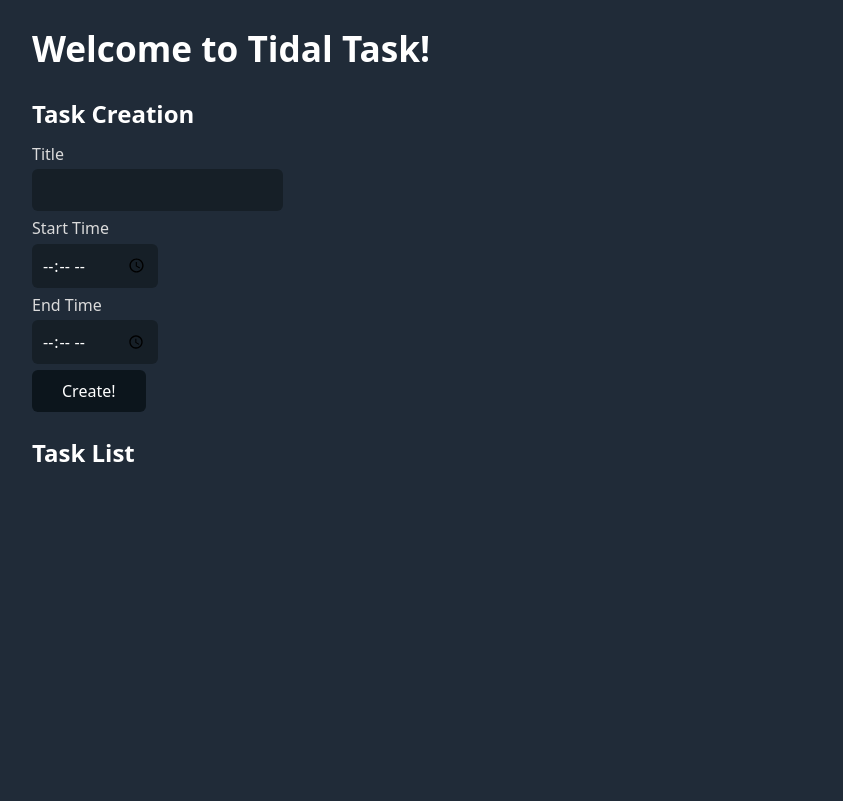
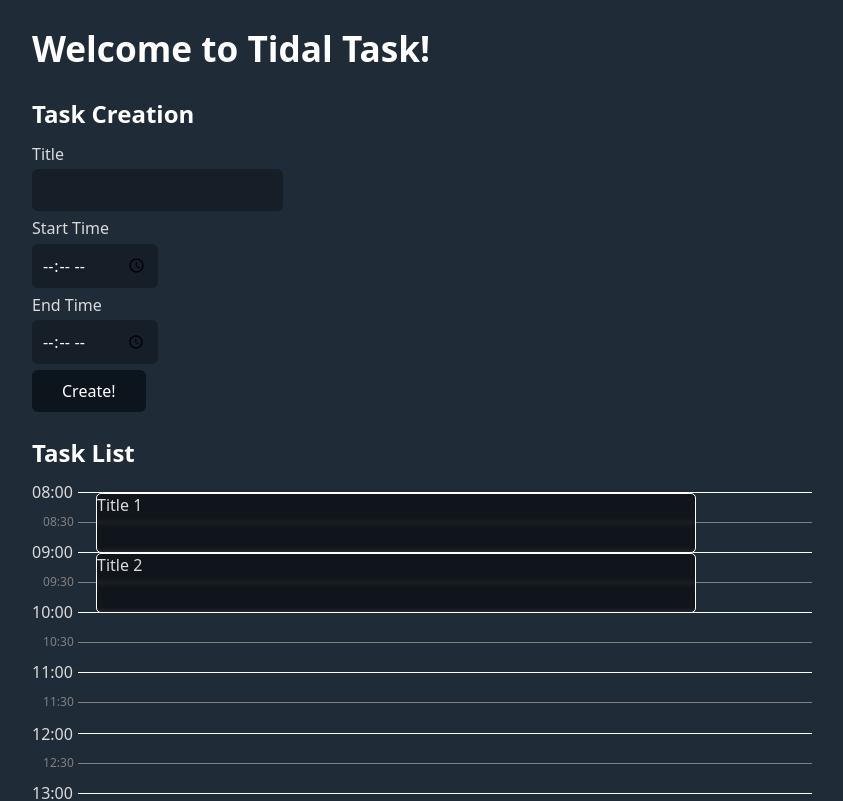
Before and after one commit to RaulAtWork/tidal-task, a React (Vite) app: page / in a window 1280 px wide. Shown: the top 801 px of the page, without its empty margins (218-1061 px from the left). Built offline with nearby package versions, Linux system fonts and the light colour scheme.

Commit message:
added timetable

```diff
--- a/src/App.jsx
+++ b/src/App.jsx
@@ -2,6 +2,8 @@ import React, { useContext } from "react";
 import CreateTask from "./components/CreateTask";
 import TaskList from "./components/TaskList";
 import { TaskContext } from "./TaskContext";
+import TimeTable from "./components/Timetable";
+import { exampleTasks_1 } from "./utils/Tasks.examples";
 
 function App() {
   const {tasks} = useContext(TaskContext)
@@ -12,6 +14,7 @@ function App() {
       <h1>Welcome to Tidal Task!</h1>
       <CreateTask />
       <TaskList list={tasks}/>
+      <TimeTable taskList={exampleTasks_1}/>
     </div>
   );
 }
--- /dev/null
+++ b/src/components/Timetable.jsx
@@ -0,0 +1,68 @@
+import "../styles/custom-style/timetable.css";
+import React, { useEffect, useRef } from "react";
+import { HHMMtoMinutes } from "../utils/DateHelper";
+
+function TimeTable({ taskList }) {
+  const scrollToRef = useRef(null); //used to start at the item where the scrollToRef is
+
+  useEffect(() => {
+    scrollToRef.current.scrollIntoView({ behavior: "smooth", block: "start" });
+  }, []);
+
+  return (
+    <>
+      <div className="timetable">
+        <div className="timetable-ignore">
+          {taskList.map((t, index) => (
+            <div
+              key={t.title + index}
+              className="timetable-task"
+              style={{ top: t.getStartTimeInMinutes() + "px", height: t.getDurationInMinutes() + "px" }}
+            >
+              {t.title}
+            </div>
+          ))}
+        </div>
+        <Hour hour="00" />
+        <Hour hour="01" />
+        <Hour hour="02" />
+        <Hour hour="03" />
+        <Hour hour="04" />
+        <Hour hour="05" />
+        <Hour hour="06" />
+        <Hour hour="07" />
+        <Hour scrollToRef={scrollToRef} hour="08" />
+        <Hour hour="09" />
+        <Hour hour="10" />
+        <Hour hour="11" />
+        <Hour hour="12" />
+        <Hour hour="13" />
+        <Hour hour="14" />
+        <Hour hour="15" />
+        <Hour hour="16" />
+        <Hour hour="17" />
+        <Hour hour="18" />
+        <Hour hour="19" />
+        <Hour hour="20" />
+        <Hour hour="21" />
+        <Hour hour="22" />
+        <Hour hour="23" />
+      </div>
+    </>
+  );
+}
+
+export default TimeTable;
+
+function Hour({ hour, scrollToRef }) {
+  return (
+    <>
+      <span className="timetable-hour" ref={scrollToRef}>
+        {hour}:00
+      </span>
+      <span className="timetable-separator" />
+      <span className="timetable-hour-half">{hour}:30</span>
+      <span className="timetable-separator-half" />
+    </>
+  );
+}
--- a/src/entity/Task.js
+++ b/src/entity/Task.js
@@ -1,7 +1,21 @@
+import { HHMMtoMinutes } from "../utils/DateHelper";
+
 export class Task {
   constructor(title, startTime, endTime) {
     this.title = title;
     this.startTime = startTime;
     this.endTime = endTime;
   }
+
+  getStartTimeInMinutes() {
+    if (this.startTime) return HHMMtoMinutes(this.startTime);
+    return null;
+  }
+
+  getDurationInMinutes() {
+    if (this.startTime && this.endTime) {
+      return HHMMtoMinutes(this.endTime) - HHMMtoMinutes(this.startTime);
+    }
+    return null;
+  }
 }
--- /dev/null
+++ b/src/styles/custom-style/timetable.css
@@ -0,0 +1,50 @@
+.timetable {
+  display: grid;
+  grid-template-columns: 5ch auto;
+  grid-template-rows: repeat(24, 20px);
+  row-gap: 10px;
+  max-height: 500px;
+  overflow-y: scroll;
+  position: relative;
+}
+
+.timetable-hour,
+.timetable-hour-half {
+  align-self: center;
+}
+
+.timetable-hour-half {
+  color: grey;
+  font-size: 0.75em;
+  margin-left: auto;
+  margin-right: 4px;
+}
+
+.timetable-separator,
+.timetable-separator-half {
+  height: 1px;
+  align-self: center;
+}
+
+.timetable-separator {
+  background-color: white;
+}
+.timetable-separator-half {
+  background-color: grey;
+}
+
+.timetable-ignore {
+  position: absolute;
+  top: 10px;
+  left: 7ch;
+}
+
+.timetable-task{
+    background: rgba(0, 0, 0, 0.5);
+    backdrop-filter: blur(2px);
+    z-index: 10; /*Always on top to apply the blur */
+    border-radius: 5px;
+    border: 1px solid white;
+    position: absolute;
+    width: 600px;
+}
--- a/src/utils/DateHelper.js
+++ b/src/utils/DateHelper.js
@@ -13,3 +13,10 @@ export function addMinutesToDate(date, minutes) {
   let newDate = new Date(date.getTime() + minutes * 60000);
   return newDate;
 }
+
+export function HHMMtoMinutes(dateString) {
+  let hours = Number(dateString.slice(0, 2));
+  let minutes = Number(dateString.slice(-2));
+
+  return hours * 60 + minutes;
+}
--- /dev/null
+++ b/src/utils/Tasks.examples.js
@@ -0,0 +1,6 @@
+import { Task } from "../entity/Task";
+
+export const exampleTasks_1 = [
+  new Task("Title 1", "08:00", "09:00"),
+  new Task("Title 2", "09:00", "10:00"),
+];
```
Also changed, not shown: 1 other file (tests, documents, lock files or other folders).
